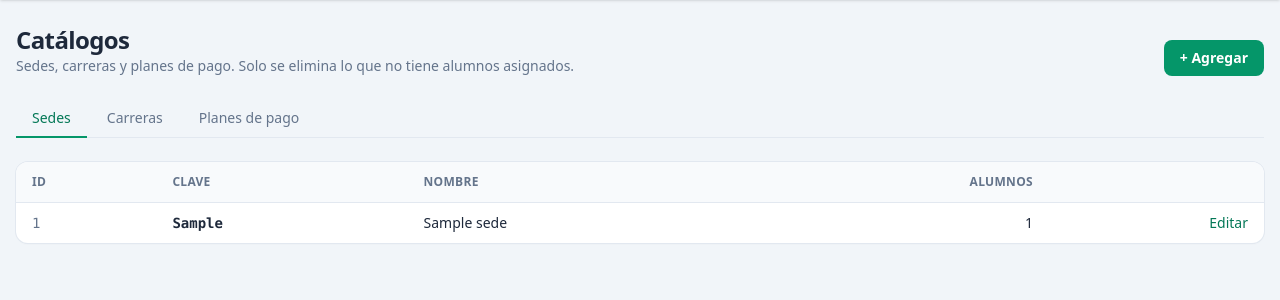
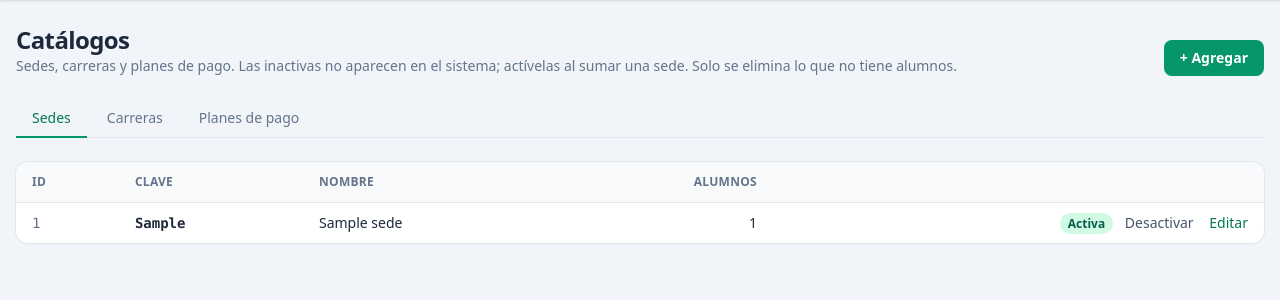
Before and after one commit to romeososa13-beep/RCM-SAP-CUOP, a Laravel app: page /admin/catalogos in a window 1280 px wide. Shown: the part 56-356 px from the top of the page. Run offline with Laravel 12, Linux system fonts and the light colour scheme; a user stored in the database is signed in; tables that the repository leaves empty hold one stand-in row (values such as "Sample post"); style sheets or scripts are compiled from the project's sources; parts of the project's set-up code (start-up, migrations or seed data) failed here and were passed over; some libraries are stand-ins or nearby versions.

Commit message:
Arranque solo en Loreto: sedes y carreras activas
- sedes.activa / carreras.activa: solo las activas aparecen en selectores,
  filtros, tablero, reportes, catálogo de planes e importación del padrón
- CatalogosSeeder: Loreto y sus 5 carreras activas; las otras 4 sedes y 10
  carreras quedan registradas e inactivas (la activación se fija solo al crear,
  así volver a correrlo no deshace lo que active el Administrador)
- Catálogos: Activar/Desactivar; no se desactiva con alumnos activos
- Calendario confirmado (1–10, recargo desde el 11, bloqueo desde el 16);
  facturación fuera del alcance (la hace otro sistema)
- Usuario nuevo nace activo por defecto
- Guía: carga de Loreto y cómo sumar otra sede; 3 pruebas nuevas (85 en total)

Co-Authored-By: Claude Opus 5.5 <noreply@anthropic.com>
Claude-Session: https://claude.ai/code/session_01LCXmzQLfSSJ5cGG7cERDtk

```diff
--- a/app/Livewire/Admin/Catalogos.php
+++ b/app/Livewire/Admin/Catalogos.php
@@ -127,6 +127,22 @@ class Catalogos extends Component
         $this->dispatch('toast', tipo: 'success', mensaje: 'Catálogo actualizado.');
     }
 
+    /** Activa o desactiva una sede o carrera. No se desactiva si tiene alumnos ACTIVOS. */
+    public function alternarActiva(int $id): void
+    {
+        abort_unless(in_array($this->tab, ['sedes', 'carreras'], true), 404);
+        $m = (self::MODELOS[$this->tab])::findOrFail($id);
+
+        if ($m->activa && ($n = $m->alumnos()->where('estatus', 'ACTIVO')->count()) > 0) {
+            $this->dispatch('toast', tipo: 'error', mensaje: "No se puede desactivar: tiene {$n} alumno(s) activo(s).");
+
+            return;
+        }
+
+        $m->update(['activa' => ! $m->activa]);
+        $this->dispatch('toast', tipo: 'success', mensaje: ($m->activa ? 'Activada: ' : 'Desactivada: ').($m->clave ?? $m->nombre));
+    }
+
     public function eliminar(int $id): void
     {
         $m = (self::MODELOS[$this->tab])::withCount('alumnos')->findOrFail($id);
@@ -154,14 +170,17 @@ class Catalogos extends Component
 
         $query = $clase::withCount('alumnos');
         if ($this->tab === 'planes') {
-            $query->with(['sede:id,clave,nombre', 'carrera:id,nombre'])
+            // Solo planes de sedes activas (o de todas las sedes)
+            $query->where(fn ($q) => $q->whereNull('sede_id')->orWhereHas('sede', fn ($q) => $q->where('activa', true)))
+                ->with(['sede:id,clave,nombre', 'carrera:id,nombre'])
                 ->orderByRaw('sede_id IS NULL')->orderBy('sede_id');
         }
 
         return view('livewire.admin.catalogos', [
-            'registros' => $query->orderBy($this->tab === 'sedes' ? 'clave' : 'nombre')->get(),
-            'sedes' => $this->tab === 'planes' ? Sede::orderBy('clave')->get(['id', 'clave', 'nombre']) : collect(),
-            'carreras' => $this->tab === 'planes' ? Carrera::orderBy('nombre')->get(['id', 'nombre', 'modalidad']) : collect(),
+            'registros' => $query->when($this->tab !== 'planes', fn ($q) => $q->orderByDesc('activa'))
+                ->orderBy($this->tab === 'sedes' ? 'clave' : 'nombre')->get(),
+            'sedes' => $this->tab === 'planes' ? Sede::activas()->orderBy('clave')->get(['id', 'clave', 'nombre']) : collect(),
+            'carreras' => $this->tab === 'planes' ? Carrera::activas()->orderBy('nombre')->get(['id', 'nombre', 'modalidad']) : collect(),
             'modalidades' => ['ESCOLARIZADO', 'NO ESCOLARIZADO', 'MIXTO', 'EN LÍNEA', 'POR CONFIRMAR'],
         ]);
     }
--- a/app/Livewire/Alumnos/PadronAlumnos.php
+++ b/app/Livewire/Alumnos/PadronAlumnos.php
@@ -77,8 +77,8 @@ class PadronAlumnos extends Component
     public function catalogos(): array
     {
         return [
-            'sedes' => Sede::orderBy('clave')->get(['id', 'clave', 'nombre']),
-            'carreras' => Carrera::orderBy('nombre')->get(['id', 'nombre', 'modalidad']),
+            'sedes' => Sede::activas()->orderBy('clave')->get(['id', 'clave', 'nombre']),
+            'carreras' => Carrera::activas()->orderBy('nombre')->get(['id', 'nombre', 'modalidad']),
         ];
     }
 
--- a/app/Livewire/Reportes/BloqueoPlataformas.php
+++ b/app/Livewire/Reportes/BloqueoPlataformas.php
@@ -61,8 +61,8 @@ class BloqueoPlataformas extends Component
         return view('livewire.reportes.bloqueo-plataformas', [
             'filas' => $filas,
             'total' => round($filas->sum('saldo'), 2),
-            'sedes' => Sede::orderBy('clave')->get(['id', 'clave']),
-            'carreras' => Carrera::orderBy('nombre')->get(['id', 'nombre']),
+            'sedes' => Sede::activas()->orderBy('clave')->get(['id', 'clave']),
+            'carreras' => Carrera::activas()->orderBy('nombre')->get(['id', 'nombre']),
             'dias' => config('cobranza.bloqueo_dias_despues_vencimiento'),
         ]);
     }
--- a/app/Livewire/Reportes/CarteraVencida.php
+++ b/app/Livewire/Reportes/CarteraVencida.php
@@ -63,8 +63,8 @@ class CarteraVencida extends Component
         return view('livewire.reportes.cartera-vencida', [
             'filas' => $filas,
             'resumen' => $resumen,
-            'sedes' => Sede::orderBy('clave')->get(),
-            'carreras' => Carrera::orderBy('nombre')->get(),
+            'sedes' => Sede::activas()->orderBy('clave')->get(),
+            'carreras' => Carrera::activas()->orderBy('nombre')->get(),
         ]);
     }
 }
--- a/app/Livewire/Reportes/Ingresos.php
+++ b/app/Livewire/Reportes/Ingresos.php
@@ -59,7 +59,7 @@ class Ingresos extends Component
     {
         return view('livewire.reportes.ingresos', [
             'r' => $this->datos($s),
-            'sedes' => Sede::orderBy('clave')->get(['id', 'clave']),
+            'sedes' => Sede::activas()->orderBy('clave')->get(['id', 'clave']),
             'formas' => FormaPago::cases(),
         ]);
     }
--- a/app/Livewire/Reportes/Tablero.php
+++ b/app/Livewire/Reportes/Tablero.php
@@ -47,7 +47,7 @@ class Tablero extends Component
 
         return view('livewire.reportes.tablero', [
             't' => $service->generar($desde, $hasta, $this->sedeId ? (int) $this->sedeId : null),
-            'sedes' => Sede::orderBy('clave')->get(['id', 'clave']),
+            'sedes' => Sede::activas()->orderBy('clave')->get(['id', 'clave']),
             'periodos' => $this->periodos(),
         ]);
     }
--- a/app/Models/Sede.php
+++ b/app/Models/Sede.php
@@ -3,6 +3,7 @@
 namespace App\Models;
 
 use App\Models\Concerns\Auditable;
+use Illuminate\Database\Eloquent\Builder;
 use Illuminate\Database\Eloquent\Model;
 use Illuminate\Database\Eloquent\Relations\HasMany;
 
@@ -20,10 +21,20 @@ class Sede extends Model
         return $this->clave.' · '.$this->nombre;
     }
 
-    protected $fillable = ['clave', 'nombre'];
+    protected $fillable = ['clave', 'nombre', 'activa'];
 
     public function alumnos(): HasMany
     {
         return $this->hasMany(Alumno::class);
     }
+
+    protected function casts(): array
+    {
+        return ['activa' => 'boolean'];
+    }
+
+    public function scopeActivas(Builder $q): Builder
+    {
+        return $q->where('activa', true);
+    }
 }
--- a/app/Models/User.php
+++ b/app/Models/User.php
@@ -15,6 +15,8 @@ class User extends Authenticatable
 {
     /** @use HasFactory<UserFactory> */
     use Auditable, HasFactory, HasRoles, Notifiable;
+
+    protected $attributes = ['activo' => true];
 
     protected array $auditIgnorar = ['email_verified_at'];
 
--- a/app/Services/Reportes/TableroService.php
+++ b/app/Services/Reportes/TableroService.php
@@ -57,7 +57,7 @@ class TableroService
                 return $f;
             });
 
-        $sedes = Sede::orderBy('clave')->when($sedeId, fn ($q) => $q->whereKey($sedeId))->get(['id', 'clave', 'nombre']);
+        $sedes = Sede::activas()->orderBy('clave')->when($sedeId, fn ($q) => $q->whereKey($sedeId))->get(['id', 'clave', 'nombre']);
         $activos = Alumno::query()->where('estatus', EstatusAlumno::ACTIVO)
             ->when($sedeId, fn ($q) => $q->where('sede_id', $sedeId))
             ->selectRaw('sede_id, COUNT(*) n')->groupBy('sede_id')->pluck('n', 'sede_id');
--- a/database/seeders/DatabaseSeeder.php
+++ b/database/seeders/DatabaseSeeder.php
@@ -23,6 +23,11 @@ class DatabaseSeeder extends Seeder
     {
         /* ---------------- Catálogos reales (roles y sedes) ---------------- */
         $this->call(CatalogosSeeder::class);
+
+        // Datos de PRUEBA: se activan todas las sedes y carreras para ejercitar el modo multisede.
+        // (En producción se usa solo CatalogosSeeder: Loreto activa y las demás inactivas.)
+        Sede::query()->update(['activa' => true]);
+        Carrera::query()->update(['activa' => true]);
 
         /* ---------------- Usuarios de prueba ---------------- */
 
--- a/resources/views/livewire/admin/catalogos.blade.php
+++ b/resources/views/livewire/admin/catalogos.blade.php
@@ -2,7 +2,7 @@
     <div class="flex flex-wrap items-end justify-between gap-4">
         <div>
             <h1 class="text-2xl font-bold tracking-tight">Catálogos</h1>
-            <p class="text-sm text-slate-500">Sedes, carreras y planes de pago. Solo se elimina lo que no tiene alumnos asignados.</p>
+            <p class="text-sm text-slate-500">Sedes, carreras y planes de pago. Las inactivas no aparecen en el sistema; actívelas al sumar una sede. Solo se elimina lo que no tiene alumnos.</p>
         </div>
         <button wire:click="nuevo" class="rounded-lg bg-emerald-600 px-4 py-2 text-sm font-semibold text-white hover:bg-emerald-700">+ Agregar</button>
     </div>
@@ -29,7 +29,7 @@
                     <th class="px-4 py-3">ID</th>
                     @if ($tab === 'sedes') <th class="px-4 py-3">Clave</th><th class="px-4 py-3">Nombre</th>
                     @elseif ($tab === 'carreras') <th class="px-4 py-3">Nombre</th><th class="px-4 py-3">Modalidad</th>
-                    @else <th class="px-4 py-3">Sede</th><th class="px-4 py-3">Plan</th><th class="px-4 py-3 text-right">Mensualidad</th><th class="px-4 py-3 text-right">Recargo</th><th class="px-4 py-3 text-right">Tolerancia</th>
+                    @else <th class="px-4 py-3">Sede</th><th class="px-4 py-3">Plan</th><th class="px-4 py-3 text-right">Mensualidad</th><th class="px-4 py-3 text-right">Recargo</th><th class="px-4 py-3 text-right">Día límite</th>
                     @endif
                     <th class="px-4 py-3 text-right">Alumnos</th><th class="px-4 py-3"></th>
                 </tr>
@@ -46,10 +46,18 @@
                                 <span class="block text-xs font-normal text-slate-500">{{ $r->carrera?->nombre ?? 'Todas las carreras' }}</span></td>
                             <td class="px-4 py-2.5 text-right tabular-nums">${{ number_format($r->monto_mensualidad, 2) }}</td>
                             <td class="px-4 py-2.5 text-right tabular-nums">${{ number_format($r->monto_recargo, 2) }}</td>
-                            <td class="px-4 py-2.5 text-right">{{ $r->dias_tolerancia }} días</td>
+                            <td class="px-4 py-2.5 text-right">hasta el día {{ $r->dias_tolerancia }}</td>
                         @endif
                         <td class="px-4 py-2.5 text-right tabular-nums">{{ $r->alumnos_count }}</td>
                         <td class="whitespace-nowrap px-4 py-2.5 text-right">
+                            @if ($tab !== 'planes')
+                                @if ($r->activa)
+                                    <span class="mr-2 rounded-full bg-emerald-100 px-2 py-0.5 text-xs font-semibold text-emerald-800">Activa</span>
+                                @else
+                                    <span class="mr-2 rounded-full bg-slate-200 px-2 py-0.5 text-xs font-semibold text-slate-600">Inactiva</span>
+                                @endif
+                                <button wire:click="alternarActiva({{ $r->id }})" class="mr-3 text-sm font-medium text-slate-600 hover:underline">{{ $r->activa ? 'Desactivar' : 'Activar' }}</button>
+                            @endif
                             <button wire:click="editar({{ $r->id }})" class="text-sm font-medium text-emerald-700 hover:underline">Editar</button>
                             @if ($r->alumnos_count === 0)
                                 <button wire:click="eliminar({{ $r->id }})" wire:confirm="¿Eliminar este registro?" class="ml-3 text-sm font-medium text-red-600 hover:underline">Eliminar</button>
```
Also changed, not shown: app/Models/Carrera.php (+12 -1 lines), app/Services/Padron/ImportarAlumnosService.php (+4 -4 lines), database/seeders/CatalogosSeeder.php (+16 -4 lines), docs/INSTALACION.md (+19 -2 lines), tests/Feature/SoloLoretoTest.php (added, +98 -0 lines), README.md, database/migrations/2026_11_28_000100_sedes_y_carreras_activas.php (added).
